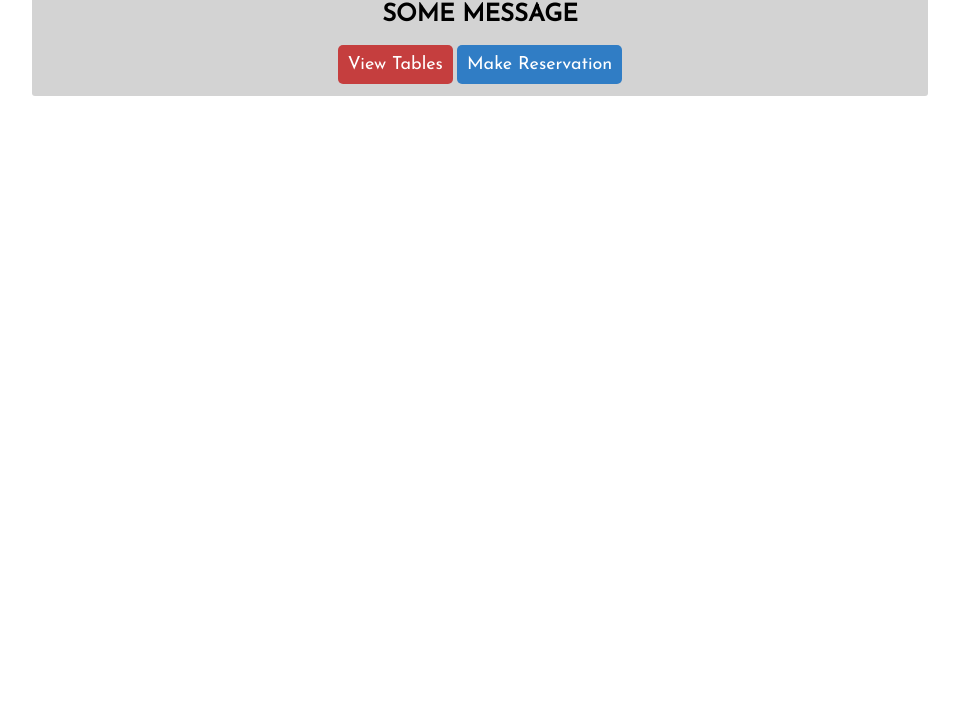
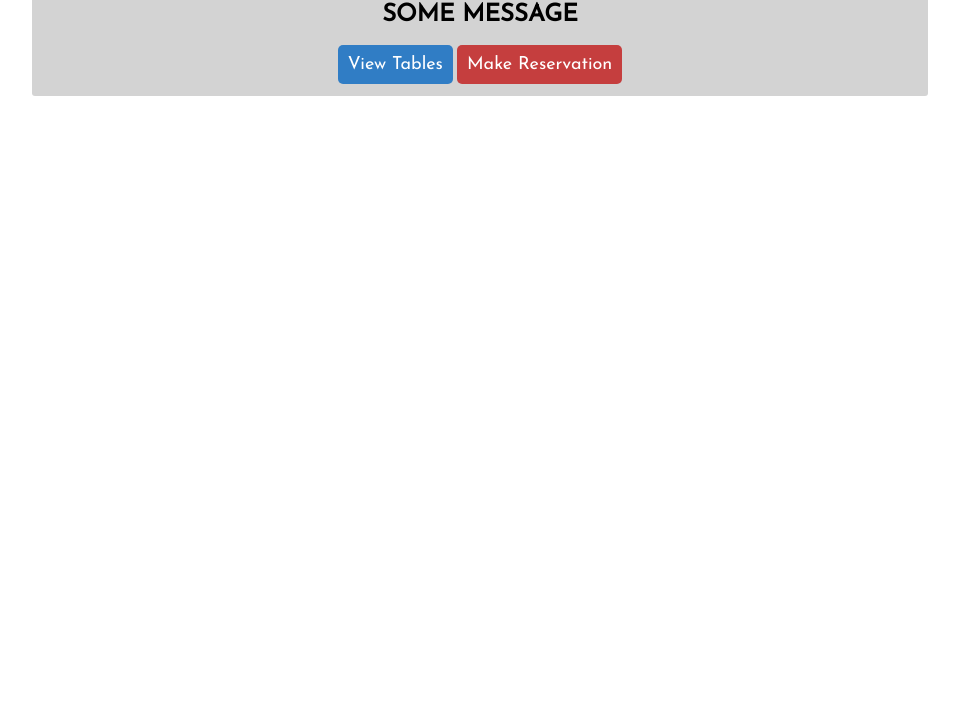
Before and after one commit to aritse/table-reservation, a website: page index.html in a window 1280 px wide. Shown: the part 87-800 px from the top of the page, without its empty margins (160-1119 px from the left). Drawn offline with Linux system fonts and the light colour scheme.

Commit message:
updating html

```diff
--- a/index.html
+++ b/index.html
@@ -47,17 +47,17 @@
                font-size: 18px;
           }
           #viewTables{
+               background: hsl(209, 61%, 48%);
+          }
+          #reserve{
                background: #c53e3e;
           }
-          #reserve{
-               background: hsl(209, 61%, 48%);
-          }
           #viewTables:hover{
-               background: #792626;
+               background: #1c4870;
                cursor: pointer;
           }
           #reserve:hover{
-               background: #1c4870;
+               background: #792626;
                cursor: pointer;
           }
      </style>
@@ -75,8 +75,13 @@
                <br>
 
                <div class="button-container">
-                    <button id="viewTables" class="homeBtns">View Tables</button>
-                    <button id="reserve" class="homeBtns">Make Reservation</button>
+                    <a href="/api/tables">
+                         <button id="viewTables" class="homeBtns">View Tables</button>
+                    </a>
+
+                    <a href="/api/reservation">
+                         <button id="reserve" class="homeBtns">Make Reservation</button>
+                    </a>
                </div>
           </div>
      </div>
--- a/index.js
+++ b/index.js
@@ -42,7 +42,7 @@ app.get("/api/tables2", (req, res) => {
 });
 
 app.get("/api/tables", (req, res) => {
-  res.sendFile(path(__dirname, "viewTable.html"));
+  res.sendFile(path.join(__dirname, "viewTable.html"));
 });
 
 app.get("/api/waitlists", (req, res) => {
--- a/package.json
+++ b/package.json
@@ -19,6 +19,7 @@
   },
   "homepage": "https://github.com/aritse/table-reservation#readme",
   "dependencies": {
-    "express": "^4.17.1"
+    "express": "^4.17.1",
+    "path": "^0.12.7"
   }
 }
```
Also changed, not shown: 1 other file.
